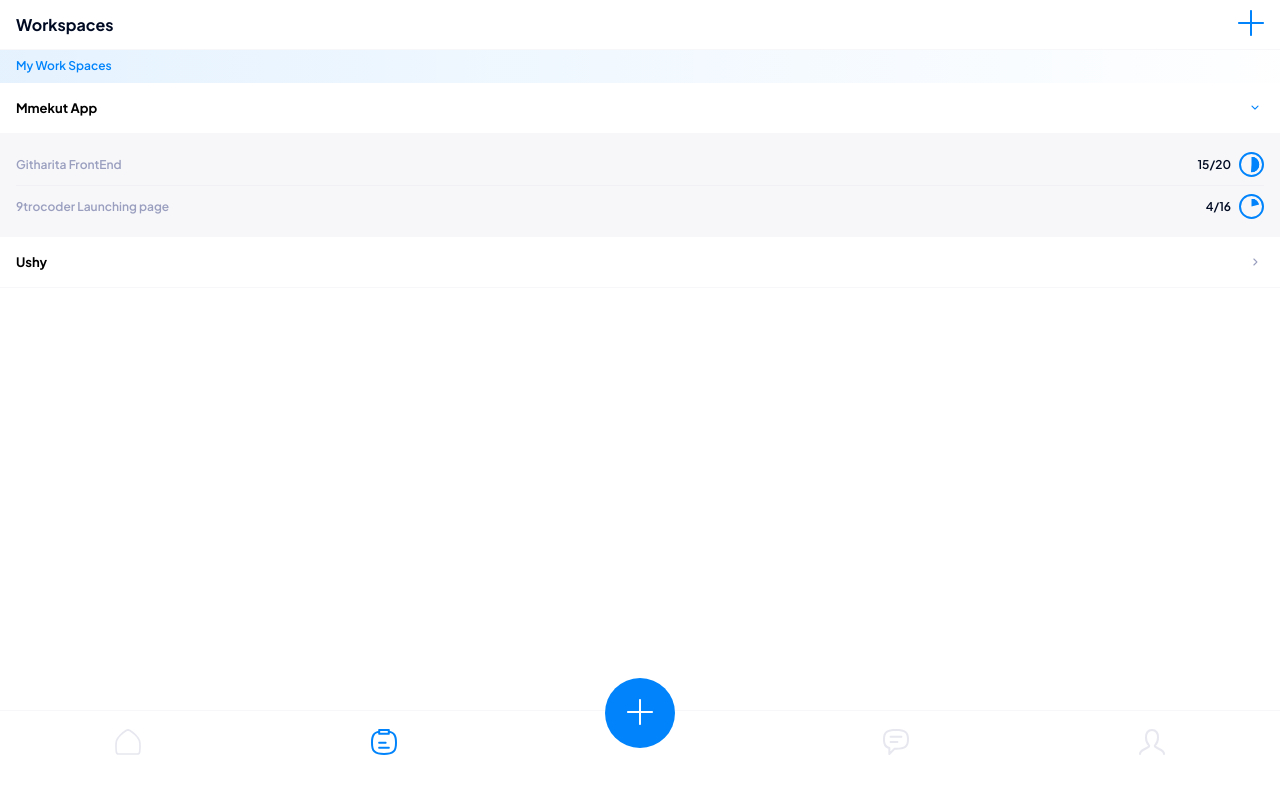
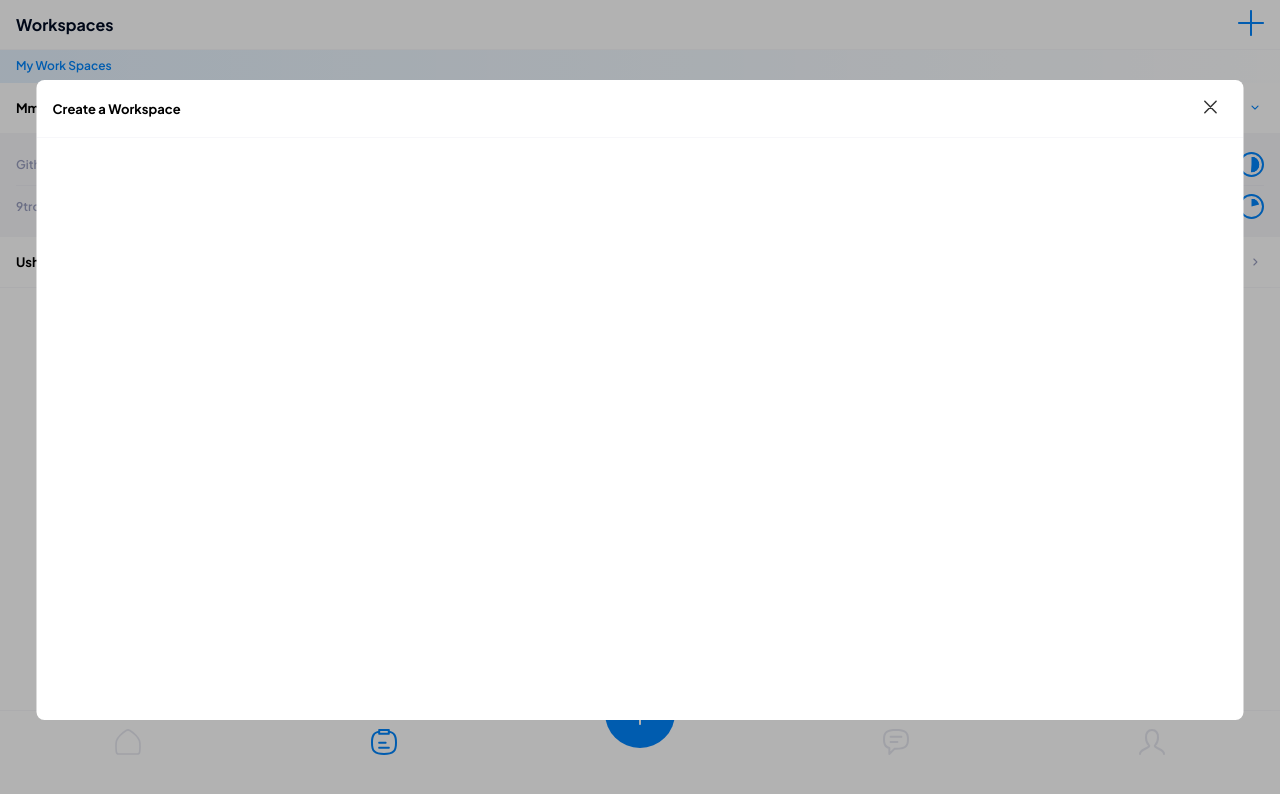
Before and after one commit to 9trocoder/mmekut, a React (Create React App) app: page /workspace in a window 1280 px wide. Shown: the top 794 px of the page. Built offline with nearby package versions, Linux system fonts and the light colour scheme.

Commit message:
created modal and updated workspace page

```diff
--- a/src/Utils/tools.js
+++ b/src/Utils/tools.js
@@ -108,8 +108,8 @@ export const clockIcon = (
 
 export const closeIcon = (
   <svg
-    width="24"
-    height="24"
+    width="34"
+    height="34"
     viewBox="0 0 34 34"
     fill="none"
     xmlns="http://www.w3.org/2000/svg"
--- /dev/null
+++ b/src/components/Modal.js
@@ -0,0 +1,24 @@
+import { dividerr } from "../Utils/tools";
+import "./components.css";
+
+const Modal = ({ children, handleCloseClick, closeIcon, modalName }) => {
+  return (
+    <>
+      <div className="modal__cnt">
+        <div className="modal__cntclose" onClick={handleCloseClick} />
+        <div className="modal__cnt-body">
+          <div className="modal">
+            <div className="modal__cnt-top">
+              <p>{modalName}</p>
+              <button onClick={handleCloseClick}>{closeIcon}</button>
+            </div>
+            {dividerr}
+            <div className="modal__cnt-bottom">{children}</div>
+          </div>
+        </div>
+      </div>
+    </>
+  );
+};
+
+export default Modal;
--- a/src/components/components.css
+++ b/src/components/components.css
@@ -351,11 +351,10 @@
   color: #9a9fbf;
 }
 
-
 .workspaceTasklist__cnt-right {
   display: flex;
   align-items: center;
-  gap: .5rem;
+  gap: 0.5rem;
 }
 
 .workspaceTasklist__cnt-right p {
@@ -363,3 +362,63 @@
   color: #000b23;
   font-weight: 600;
 }
+
+/* Modal */
+
+.modal__cntclose {
+  position: fixed;
+  z-index: 10001;
+  top: 0;
+  left: 0;
+  width: 100%;
+  height: 100%;
+  background-color: rgba(0, 0, 0, 0.3);
+}
+
+.modal__cnt-body {
+  position: fixed;
+  top: 0;
+  left: 0;
+  width: 100%;
+  height: 100%;
+  pointer-events: none;
+  z-index: 10002;
+}
+
+.modal {
+  position: absolute;
+  top: 50%;
+  left: 50%;
+  -webkit-transform: translate(-50%, -50%);
+  -moz-transform: translate(-50%, -50%);
+  transform: translate(-50%, -50%);
+  background-color: #ffffff;
+  width: 94.3%;
+  height: auto;
+  min-height: 40rem;
+  border-radius: 8px;
+  pointer-events: all;
+  max-height: 95vh;
+  overflow: auto;
+}
+
+.modal__cnt-top {
+  display: flex;
+  align-items: center;
+  justify-content: space-between;
+  padding: 10px 16px;
+}
+
+.modal__cnt-top p {
+  font-size: 13px;
+  font-weight: 700;
+}
+
+.modal__cnt-top button {
+  border: none;
+  background-color: transparent;
+}
+
+.modal__cnt-bottom {
+  padding: 16px 16px;
+}
--- a/src/pages/workspacepage/workspacepage.js
+++ b/src/pages/workspacepage/workspacepage.js
@@ -3,12 +3,14 @@ import { useNavigate } from "react-router-dom";
 import AccordionLayout from "../../components/AccordionLayout";
 import BottomNav from "../../components/BottomNav";
 import HeaderBar from "../../components/HeaderBar";
+import Modal from "../../components/Modal";
 import TitleCard from "../../components/TitleCard";
 import WorkspaceTasklist from "../../components/WorkspaceTasklist";
 import {
   addIconBlue,
   addIconWhite,
   chatNotActive,
+  closeIcon,
   dividerr,
   homeIconNotActive,
   profileNotActive,
@@ -30,9 +32,13 @@ function Workspacepage() {
     navigate("/");
   };
 
+  const handleWorkspaceAddClick = () => {
+
+  }
+
   return (
     <>
-      <HeaderBar headerText="Workspaces" addIcon={addIconBlue} />
+      <HeaderBar headerText="Workspaces" addIcon={addIconBlue} handleAddClick={handleWorkspaceAddClick} />
 
       <div className="workspacepage__cnt">
         <TitleCard name="My Work Spaces" />
@@ -73,6 +79,11 @@ function Workspacepage() {
           />
         </AccordionLayout>
       </div>
+
+      <Modal modalName="Create a Workspace" closeIcon={closeIcon}>
+
+
+      </Modal>
       <BottomNav
         homeIcon={homeIconNotActive}
         taskIcon={taskActive}
```
